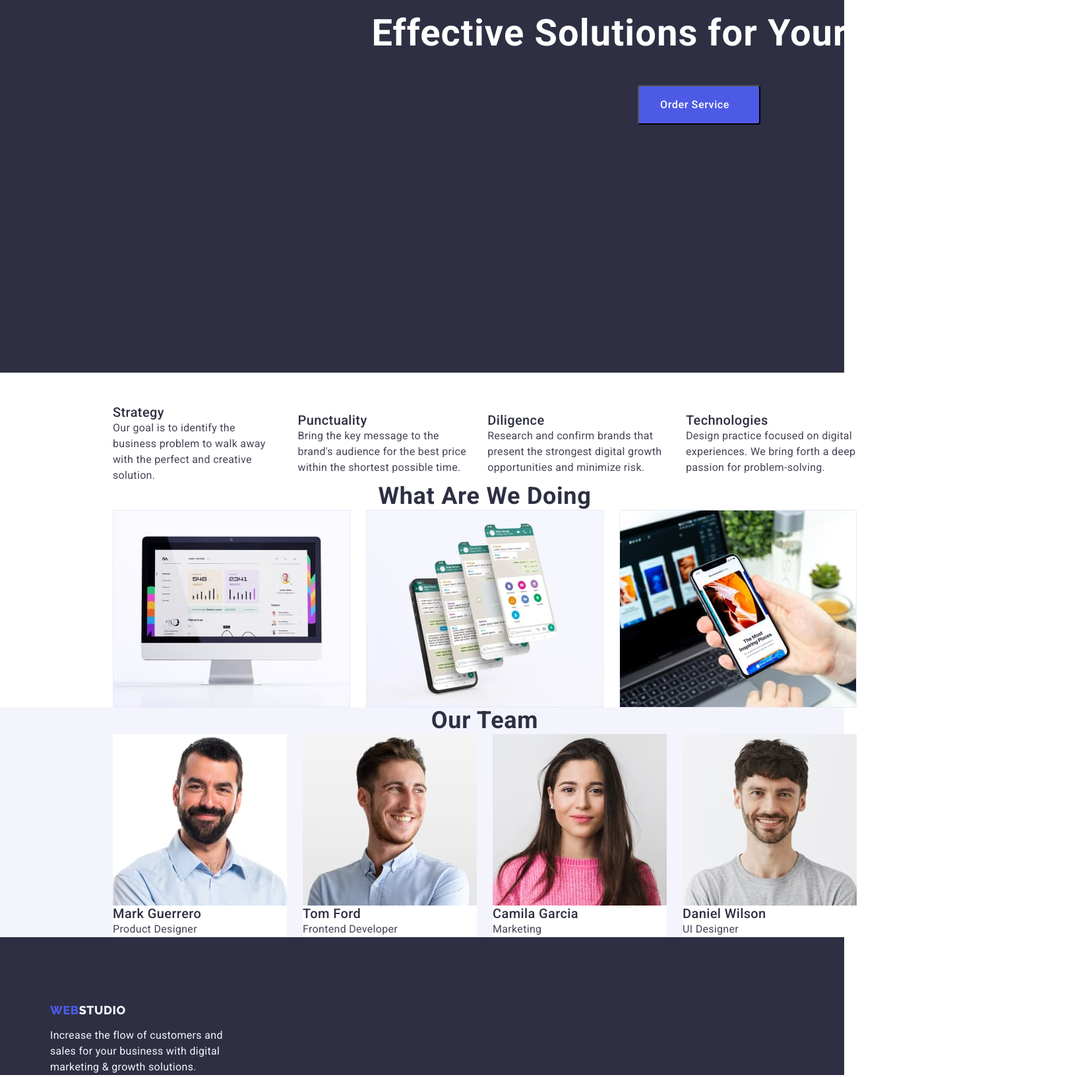
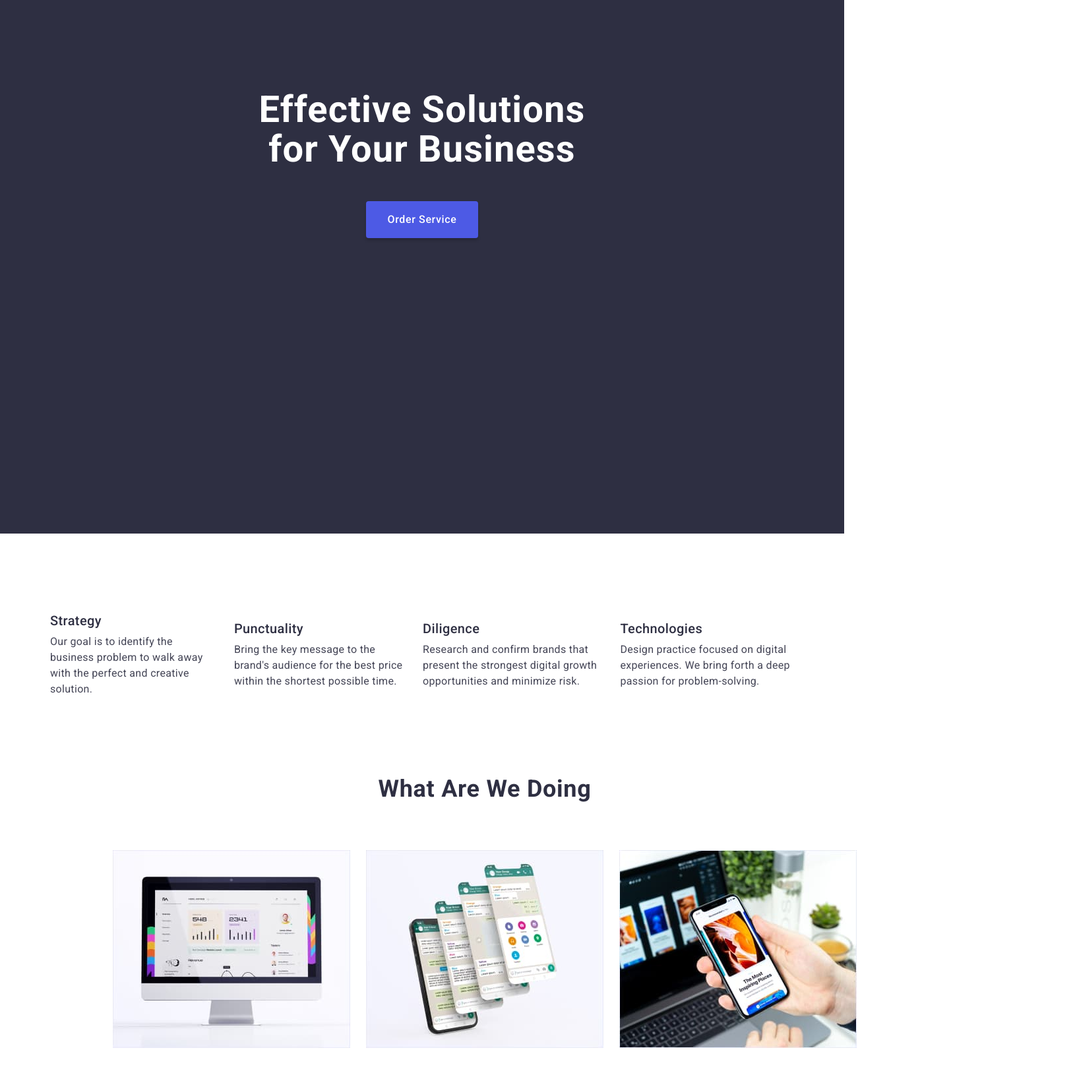
Before and after one commit to Ir1Sha/goit-markup-hw-03, a plain HTML site: page index.html in a window 1280 px wide. Shown: the part 240-1873 px from the top of the page at 66% size, 1630 px wide, since content can reach past the window. Drawn offline with nearby package versions, Linux system fonts and the light colour scheme.

Commit message:
Flexes added

```diff
--- a/css/styles.css
+++ b/css/styles.css
@@ -68,20 +68,28 @@ img {
 }
 
 .footer-container {
-  margin-bottom: 100px;
-  min-width: 264px;
-  max-width: 264px;
+  padding-top: 100px;
+  padding-bottom: 100px;
+  margin-left: auto;
+  margin-right: auto;
 }
 
 .footer {
   background-color: var(--brand-dark-color);
-  padding-top: 100px;
+  padding-top: 100px 0;
 }
+
+.logo-footer-container {
+  display: inline-block;
+  margin-bottom: 16px;
+}
+
 .footer-text {
   line-height: 1.5;
   letter-spacing: 0.02em;
   color: var(--footer-text-color);
   margin-top: 16px;
+  width: 264px;
 }
 
 .list {
@@ -132,6 +140,7 @@ img {
 .page-nav {
   display: flex;
   align-items: center;
+  column-gap: 76px;
 }
 
 .menu {
@@ -159,13 +168,14 @@ img {
 .contact-list {
   display: flex;
   align-items: center;
-  margin-left: 332px;
   column-gap: 40px;
 }
 
 .contacts {
   font-style: normal;
+  margin-left: auto;
 }
+
 .contact-item,
 .contact-item {
   font-size: 16px;
@@ -182,6 +192,15 @@ img {
 /* ====== /Contact information====== */
 
 /* ====== Main Hero Section====== */
+
+.hero-container {
+  height: 600px;
+  display: flex;
+  align-items: center;
+  flex-direction: column;
+  padding-top: 116px;
+}
+
 .main-title {
   font-weight: 700;
   font-size: 56px;
@@ -189,13 +208,16 @@ img {
   text-align: center;
   letter-spacing: 0.02em;
   color: var(--brand-light-color);
+  max-width: 496px;
 }
 
 .modal-btn {
-  min-width: 186px;
+  min-width: 169px;
+  height: 56px;
   padding: 16px 32px 16px 32px;
   border-radius: 4px;
-  margin: 48px 480px 188px 480px;
+  margin-top: 48px;
+  box-shadow: 0px 4px 4px rgba(0, 0, 0, 0.15);
   font-style: normal;
   font-weight: 500;
   font-size: 16px;
@@ -206,6 +228,7 @@ img {
   color: var(--buttons-text);
   background-color: var(--modal-btn-background);
   cursor: pointer;
+  border: none;
 }
 
 .modal-btn:hover,
@@ -216,15 +239,15 @@ img {
 
 .hero {
   background-color: var(--brand-dark-color);
-  padding-top: 188px;
-  padding-left: 472px;
-  padding-right: 472px;
-  padding-bottom: 188px;
-  margin-bottom: 48px;
+  padding: 188px 0;
 }
 /* ====== /Main Hero Section====== */
 
 /* ====== Main Features Section=== */
+
+.features {
+  padding: 120px 0;
+}
 
 .features-hidden-header {
   position: absolute;
@@ -242,10 +265,15 @@ img {
 .features-section-list {
   display: flex;
   align-items: center;
-  column-gap: 30px;
+  column-gap: 24px;
+}
+
+.fetures-list-item {
+  width: calc((100%-72px) / 4);
 }
 
 .features-header {
+  margin-bottom: 8px;
   font-style: normal;
   font-weight: 500;
   font-size: 20px;
@@ -262,10 +290,8 @@ img {
 
 /* ====== Main Projects Section */
 
-.projects-section-list {
-  display: flex;
-  align-content: center;
-  gap: 24px;
+.projects-section {
+  padding-bottom: 120px;
 }
 
 .main-projects-header {
@@ -276,6 +302,13 @@ img {
   letter-spacing: 0.02em;
   text-transform: capitalize;
   color: var(--brand-dark-color);
+  margin-bottom: 72px;
+}
+
+.projects-section-list {
+  display: flex;
+  align-content: center;
+  gap: 24px;
 }
 /* ====== /Main Projects Section */
 
@@ -283,6 +316,7 @@ img {
 
 .team-section {
   background-color: var(--brand-light-background);
+  padding: 120px 0;
 }
 
 .team-list-item {
@@ -297,31 +331,49 @@ img {
   letter-spacing: 0.02em;
   text-transform: capitalize;
   color: var(--brand-dark-color);
+  margin-bottom: 72px;
 }
 
 .team-section-list {
   display: flex;
   align-content: center;
-  gap: 24px;
+  flex-basis: auto;
+  column-gap: 24px;
+}
+
+.team-member-item {
+  padding: 32px 16px;
 }
 
 .team-members-header {
   font-weight: 500;
   font-size: 20px;
+  text-align: center;
   line-height: 1.2;
   letter-spacing: 0.02em;
   color: var(--brand-dark-color);
+  margin: 8px;
 }
 
 .team-member-descr {
   font-size: 16px;
   line-height: 1.5;
   letter-spacing: 0.02em;
+  text-align: center;
 }
 
 /* ====== /Main Team Section====== */
 
 /* ====== Portfolio Section ====== */
+
+.portfolio-section {
+  padding-top: 96px;
+  padding-bottom: 120px;
+}
+
+.filter-section-list {
+  padding-bottom: 72px;
+}
 
 .filter-hidden-header {
   position: absolute;
@@ -338,12 +390,14 @@ img {
 
 .filter-section-list {
   display: flex;
-  /* align-content: center; */
   justify-content: center;
-  gap: 24px;
+  column-gap: 24px;
 }
 
 .button {
+  height: 48px;
+  padding: 12px 24px 12px 24px;
+  border-radius: 4px;
   cursor: pointer;
   border: 1px solid var(--button-border-color, cornflower);
   border-radius: 4px;
@@ -364,8 +418,17 @@ img {
 
 .projects-list {
   display: flex;
+  align-items: center;
   column-gap: 24px;
+  row-gap: 48px;
   flex-wrap: wrap;
+  flex-basis: calc((100%-72px) / 3);
+}
+
+.app-item {
+  padding: 32px 16px;
+  border: 1px solid var(--border-color);
+  border-top: none;
 }
 
 .portfolio-projects-header {
@@ -374,6 +437,7 @@ img {
   line-height: 1.2;
   letter-spacing: 0.02em;
   color: var(--brand-dark-color);
+  margin-bottom: 8px;
 }
 
 .portfolio-projects-descr {
--- a/index.html
+++ b/index.html
@@ -65,14 +65,11 @@
             <div class="container">
                 <h2 class="features-hidden-header">Services</h2>
                 <ul class="list features-section-list">
-                    <div class="fetures-list">
                     <li class="fetures-list-item">
                         <h3 class="features-header">Strategy</h3>
                         <p class="features-descr">Our goal is to identify the business
                             problem to walk away with the perfect and creative solution.</p>
                     </li>
-                    </div>
-                    <div class="fetures-list">
                     <li class="fetures-list-item">
                         <h3 class="features-header">Punctuality</h3>
                         <p class="features-descr">Bring the key message to the brand's audience for the best price
@@ -80,8 +77,6 @@
                             the shortest possible
                             time.</p>
                     </li>
-                    </div>
-                    <div class="fetures-list">
                     <li class="fetures-list-item">
                         <h3 class="features-header">Diligence</h3>
                         <p class="features-descr">Research and confirm brands that present the strongest digital
@@ -89,8 +84,6 @@
                             opportunities and minimize
                             risk.</p>
                     </li>
-                    </div>
-                    <div class="fetures-list">
                     <li class="fetures-list-item">
                         <h3 class="features-header">Technologies</h3>
                         <p class="features-descr">Design practice focused on digital experiences. We bring forth a
@@ -98,7 +91,6 @@
                             passion for
                             problem-solving.</p>
                     </li>
-                    </div>
                 </ul>
             </div>
         </section>
@@ -130,26 +122,35 @@
                     <li class="team-list-item">
                         <img class="team-member-img" src="./images/team-members/mark-guerrero.jpg" alt="Mark Guerrero"
                             width="264" height="260">
+                        <div class="team-member-item">
                             <h3 class="team-members-header">Mark Guerrero</h3>
                             <p class="team-member-descr">Product Designer</p>
+                        </div>
+
                     </li>
                     <li class="team-list-item">
                         <img class="team-member-img" src="./images/team-members/tom-ford.jpg" alt="Tom Ford" width="264"
                             height="260">
+                        <div class="team-member-item">
                             <h3 class="team-members-header">Tom Ford</h3>
                             <p class="team-member-descr">Frontend Developer</p>
+                        </div>
                     </li>
                     <li class="team-list-item">
                         <img class="team-member-img" src="./images/team-members/camila-garcia.jpg" alt="Camila Garcia"
                             width="264" height="260">
+                        <div class="team-member-item">
                             <h3 class="team-members-header">Camila Garcia</h3>
                             <p class="team-member-descr">Marketing</p>
+                        </div>
                     </li>
                     <li class="team-list-item">
                         <img class="team-member-img" src="./images/team-members/daniel-wilson.jpg" alt="Daniel Wilson"
                             width="264" height="260">
+                        <div class="team-member-item">
                             <h3 class="team-members-header">Daniel Wilson</h3>
                             <p class="team-member-descr">UI Designer</p>
+                        </div>
                     </li>
                 </ul>
             </div>
@@ -158,16 +159,15 @@
 
     <!-- Footer -->
     <footer class="footer">
-        <div class="container">
-            <div class="footer-container">
-                <a class="logo link" href="./index.html">Web<span class="logo-theme-light">Studio</span>
+        <div class="container footer-container">
+            <a class="logo link logo-footer-container" href="./index.html">Web<span
+                    class="logo-theme-light">Studio</span>
             </a>
             <p class="footer-text">Increase the flow of customers and sales for your business with digital marketing
                 &
                 growth
                 solutions.
             </p>
-            </div>
 
         </div>
     </footer>
```
Also changed, not shown: portfolio.html (+19 -1 lines). Lines whose indentation alone changed are shown as unchanged.
